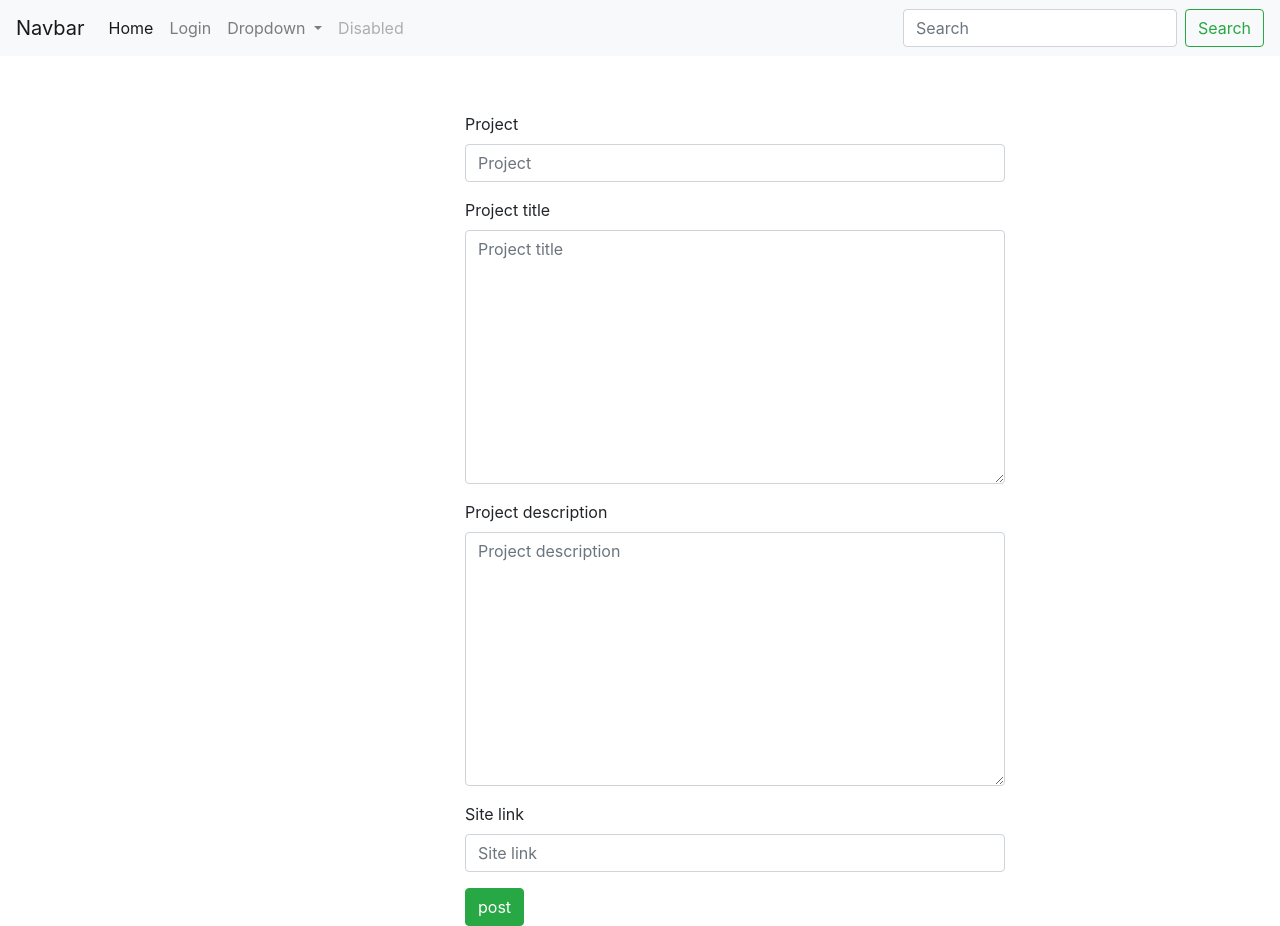
After one commit to Jeff-Owuor/in-your-opinion, a Django app: template app/templates/app/post.html in a window 1280 px wide. The commit adds this page. Run offline with Django 4.2, Linux system fonts and the light colour scheme; the template is opened without the code that fills it: values that come from a table or form of the project are taken from there, others are empty; some libraries are stand-ins or nearby versions.

Commit message:
Post a project implementation

```diff
--- a/app/forms.py
+++ b/app/forms.py
@@ -1,9 +1,18 @@
 from django import forms
 from django.contrib.auth.models import User
 from django.contrib.auth.forms import UserCreationForm
+from .models import Projects
 
 class RegisterForm(UserCreationForm):
     email = forms.EmailField()
     class Meta:
         model = User
         fields = ['username','email','password1','password2']
+
+
+class UploadProjectForm(forms.ModelForm):
+
+    class Meta:
+            model = Projects
+            fields = '__all__'
+            exclude = ['user','score']
--- a/app/templates/app/navbar.html
+++ b/app/templates/app/navbar.html
@@ -9,9 +9,18 @@
         <li class="nav-item active">
           <a class="nav-link" href="{% url 'home' %}">Home <span class="sr-only">(current)</span></a>
         </li>
+        {% if user.is_authenticated %}
+        <li class="nav-item">
+          <a class="nav-link" href="{% url 'logout' %}">Logout</a>
+        </li>
+        <li class="nav-item">
+          <a class="nav-link" href="{% url 'projectUpload' %}">post</a>
+        </li>
+        {% else %}
         <li class="nav-item">
           <a class="nav-link" href="{% url 'login' %}">Login</a>
         </li>
+        {% endif %}
         <li class="nav-item dropdown">
           <a class="nav-link dropdown-toggle" href="#" id="navbarDropdown" role="button" data-toggle="dropdown" aria-haspopup="true" aria-expanded="false">
             Dropdown
--- /dev/null
+++ b/app/templates/app/post.html
@@ -0,0 +1,19 @@
+{%extends "app/base.html"%}
+{% load bootstrap4 %}
+
+{% block content %}
+
+<div class="container">
+    <div class="row" style="margin-top:5%">
+        <div class="col-md-4"></div>
+        <div class="col-md-6">
+            <form method="POST" action="{% url 'projectUpload' %}"  enctype="multipart/form-data">
+                {% csrf_token %}
+                {% bootstrap_form form %}
+                <input type="submit" value="post" class="btn btn-success" name="updateImage">
+            </form>
+        </div>
+    </div>
+</div>
+
+{% endblock %}
```
Also changed, not shown: app/views.py (+20 -1 lines).
